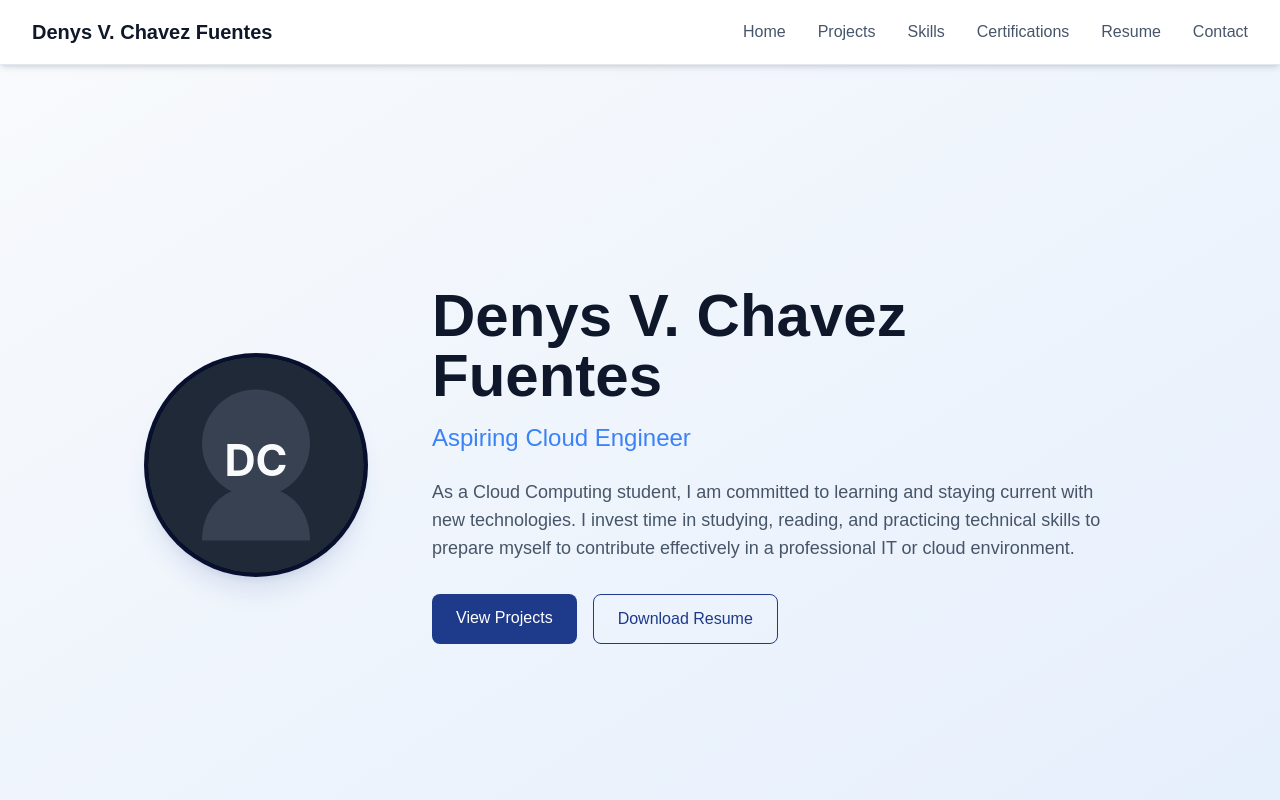
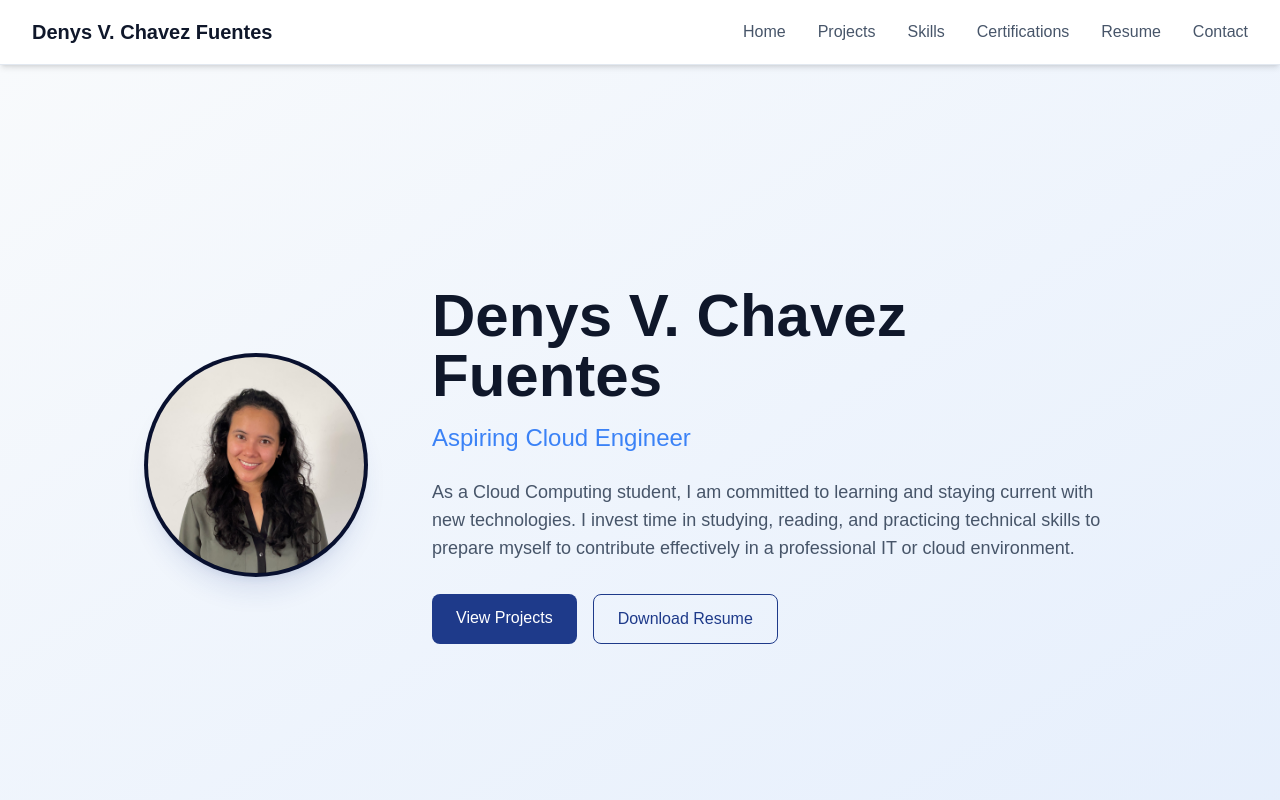
Before and after one commit to DenysChavez/cloudengineerwebsite, a Next.js app: page / in a window 1280 px wide. Shown: the top 800 px of the page. Built offline with nearby package versions, Linux system fonts and the light colour scheme.

Commit message:
add profile image to the hero section

```diff
--- a/components/Hero.tsx
+++ b/components/Hero.tsx
@@ -13,7 +13,7 @@ const Hero = () => {
         <div className="flex flex-col-reverse items-center gap-10 md:flex-row md:items-center md:gap-16">
           <div className="w-56 h-56 flex-shrink-0 rounded-full overflow-hidden border-4 border-primary/20 shadow-xl shadow-primary/10 bg-slate-950">
             <Image
-              src="/profile.svg"
+              src="/profile.jpg"
               alt="Professional profile picture"
               width={224}
               height={224}
```
Also changed, not shown: public/profile.jpg (added).
